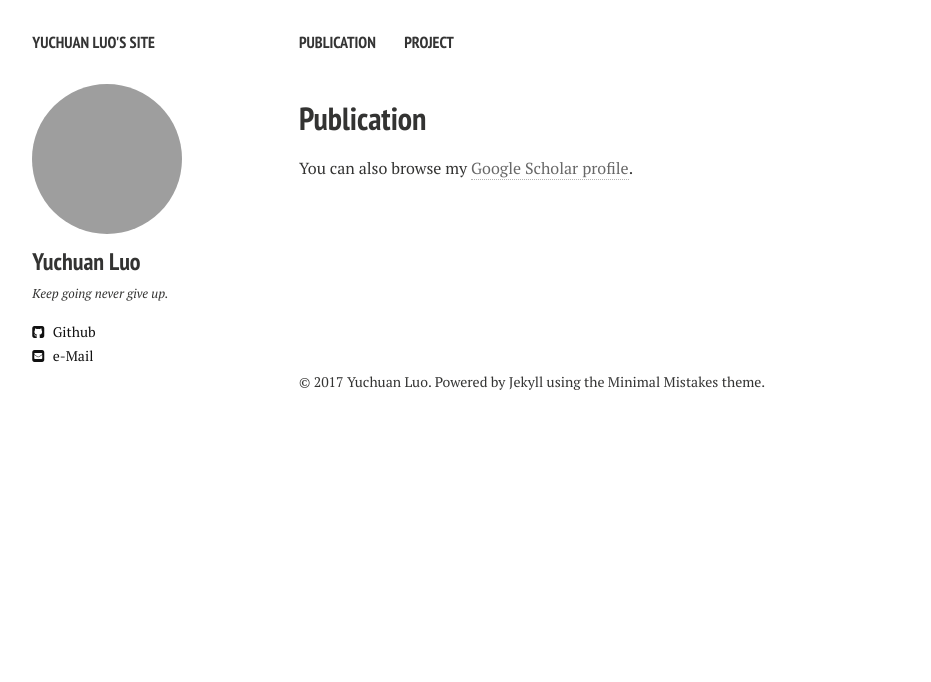
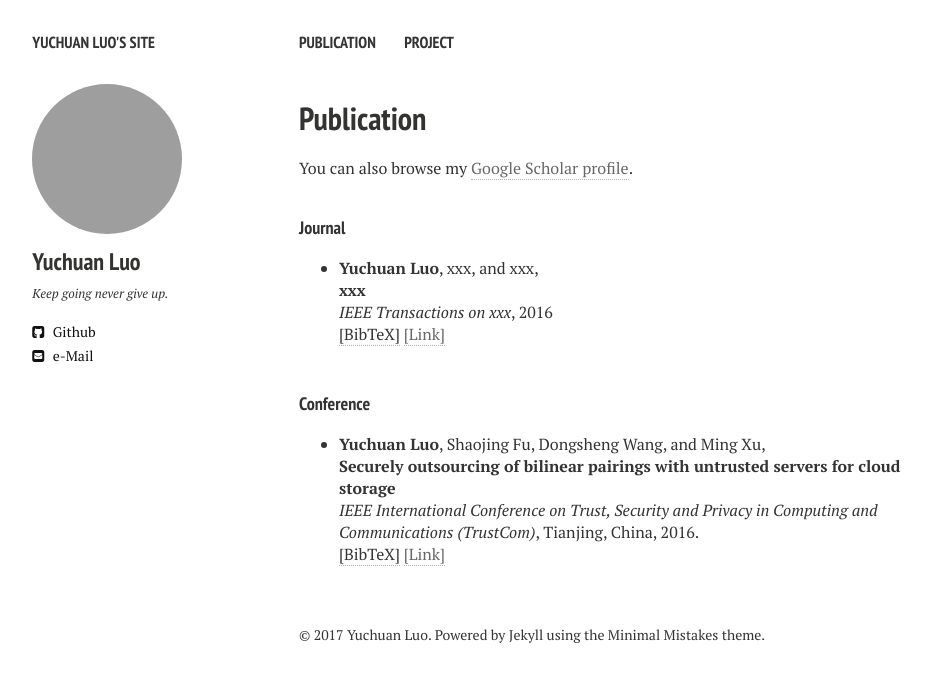
Before and after one commit to fooc/academic.fooc.github.io, a Jekyll site: the page built from publication.md, in a window 1280 px wide. Shown: the top 682 px of the page, without its empty margins (21-952 px from the left). Built offline with Jekyll 4.4.1, drawn with Linux system fonts in a browser that asks for light colours; nearby versions of some CDN libraries; grey boxes are pictures that could not be loaded.

Commit message:
Update publications.html

```diff
--- a/_layouts/publications.html
+++ b/_layouts/publications.html
@@ -80,9 +80,51 @@ div.bibtex pre { font-size: 75%; overflow: auto;  width: 100%; padding: 0em 0em;
     <div class="article-wrap">
       {{ content }}
 
+	<h4 style="margin-bottom:0px;padding-top:10px;">Journal</h4>
+	<ul class="biblist">
+		<li ><p>
+		 <b>Yuchuan Luo</b>, xxx, and xxx, <br>
+		 <b>xxx</b><br>
+		<i>IEEE Transactions on xxx</i>, 2016
+		<br />
+		<a href="javascript:toggleBibtex('bib_yuchuan-trustcom16')">[BibTeX]</a>
+		<a href="" target="_blank">[Link]</a>
+		</p>
+		<div id="bib_YWWSR-TDSC16" class="bibtex noshow">
+		<pre>
+		@inproceedings{bib_yuchuan-trustcom16,
+		  author = {Yuchuan Luo, xxx, and xxx},
+		  title = {xxx},
+		  booktitle = {IEEE Transactions on xxx},
+		  year = {2016}
+		}
+		</pre>
+		</div>
+		</li>
+	</ul  >
 
-
-
+	<h4 style="margin-bottom:0px;padding-top:20px;">Conference</h4>
+	<ul class="biblist">
+		<li ><p>
+		 <b>Yuchuan Luo</b>, Shaojing Fu, Dongsheng Wang, and Ming Xu, <br>
+		 <b>Securely outsourcing of bilinear pairings with untrusted servers for cloud storage</b><br>
+		<i>IEEE International Conference on Trust, Security and Privacy in Computing and Communications (TrustCom)</i>, Tianjing, China, 2016.
+		<br />
+		<a href="javascript:toggleBibtex('bib_yuchuan-trustcom16')">[BibTeX]</a>
+		<a href="" target="_blank">[Link]</a>
+		</p>
+		<div id="bib_yuchuan-trustcom16" class="bibtex noshow">
+		<pre>
+		@inproceedings{bib_yuchuan-trustcom16,
+		  author = {Yuchuan Luo, Shaojing Fu, Dongsheng Wang and Ming Xu},
+		  title = {Securely outsourcing of bilinear pairings with untrusted servers for cloud storage},
+		  booktitle = {IEEE International Conference on Trust, Security and Privacy in Computing and Communications (TrustCom)},
+		  year = {2016}
+		}
+		</pre>
+		</div>
+      		</li>
+      </ul>
 
     </div><!-- /.article-wrap -->
     {% if site.disqus_shortname and page.comments %}
```
